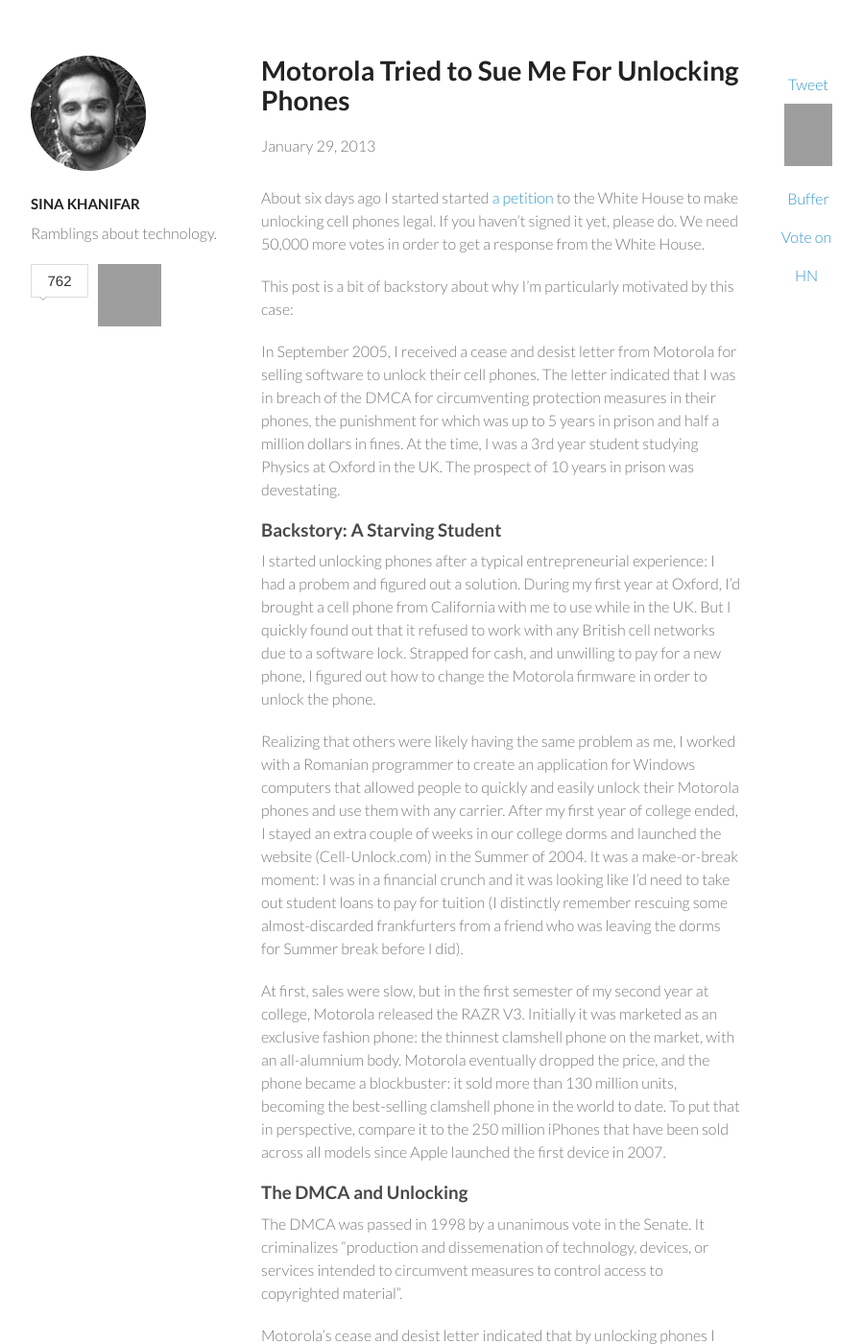
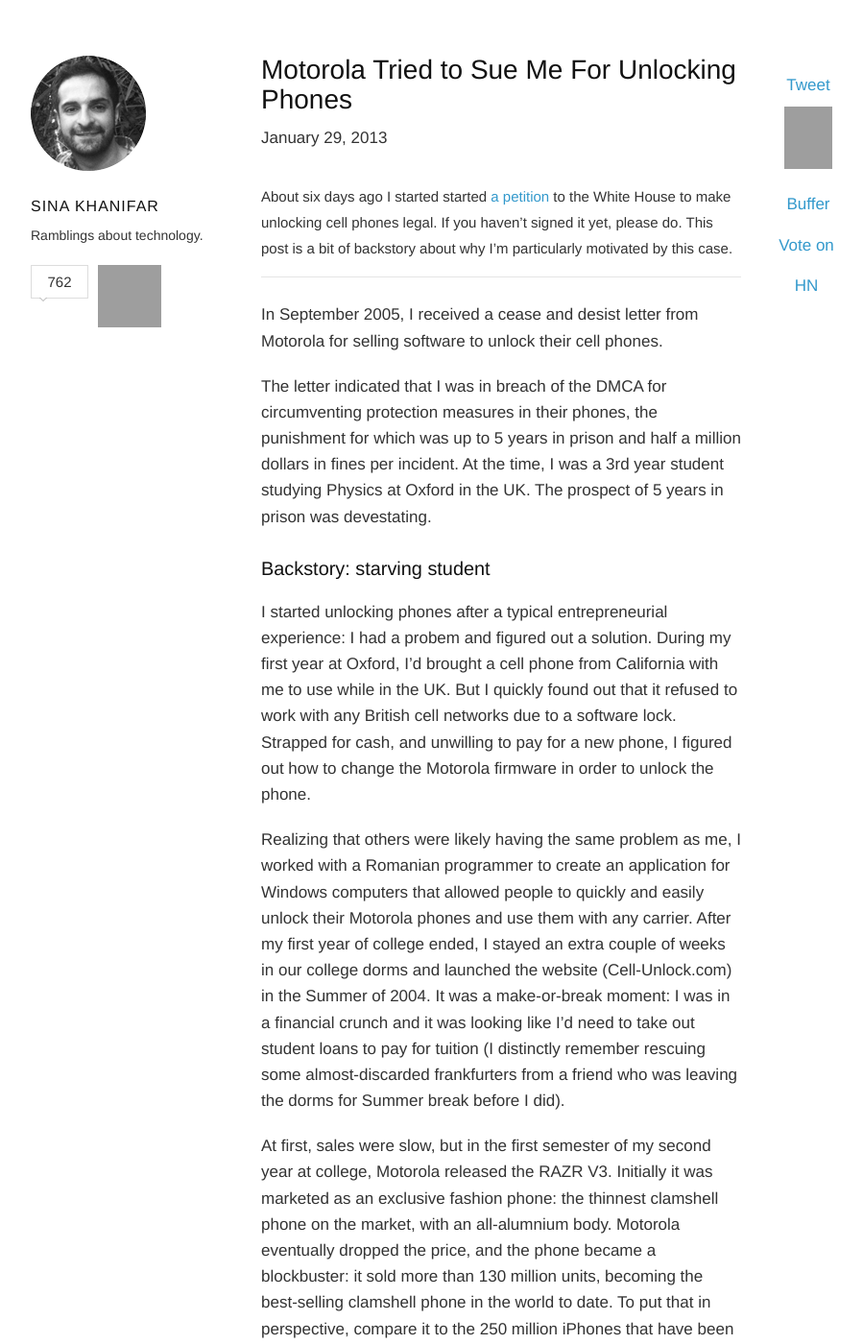
Before and after one commit to sinak/sinak.github.com, a Jekyll site: the page built from _posts/2013-01-29-test-post.md, in a window 1280 px wide and 1400 px high. Shown: the whole window at 96% size, without its empty margins (178-1077 px from the left). Built offline with Jekyll 4.4.1, drawn with Linux system fonts in a browser that asks for light colours; nearby versions of some CDN libraries; some web fonts are replaced; Markdown is read by kramdown in place of the engine named in the settings; comment, search, counter and statistics services are not loaded; some of the changed text lies outside the part shown; grey boxes are pictures that could not be loaded.

Commit message:
first post

```diff
--- a/_layouts/layout.html
+++ b/_layouts/layout.html
@@ -16,8 +16,10 @@
 
   <link rel="stylesheet" href="/css/base.css" type="text/css" media="screen, projection" />
   <link rel="stylesheet" href="/css/pygments.css" type="text/css" />
-  <link href='http://fonts.googleapis.com/css?family=Yanone+Kaffeesatz' rel='stylesheet' type='text/css'>
   <link rel="apple-touch-icon" href="/apple-touch-icon.png" />
+
+  <script type="text/javascript" src="//use.typekit.net/nmy1ayp.js"></script>
+<script type="text/javascript">try{Typekit.load();}catch(e){}</script>
 
   <script type="text/javascript" src="http://ajax.googleapis.com/ajax/libs/jquery/1.7.2/jquery.min.js"></script>
   <script type="text/javascript" src="/js/application.js"></script>
--- a/_layouts/post.html
+++ b/_layouts/post.html
@@ -35,10 +35,8 @@
   <section class="meta">
     <h3>About me</h3>
     <section class="copy">
-      <p>
-        I'm an entrepreneur, programmer, and tinkerer, and co-founder of <a href="http://opensignal.com">OpenSignal</a>. </p>
-        I also organize the <a href="meetup.com/San-Francisco-Quantified-Self/">San Francisco Quantified Self</a> Meetup group.
-      </p>
+      <p>I'm an entrepreneur, programmer, and tinkerer, and co-founder of <a href="http://opensignal.com">OpenSignal</a>. </p>
+      <p>I also organize the <a href="meetup.com/San-Francisco-Quantified-Self/">San Francisco Quantified Self</a> Meetup group.</p>
 
       <p><a href="https://twitter.com/sinak" target="_blank">Message me on Twitter</a>.</p>
       <p>
--- a/_posts/2013-01-29-test-post.md
+++ b/_posts/2013-01-29-test-post.md
@@ -6,20 +6,24 @@
 excerpt: According to the DMCA, I could have faced up to 10 years in jail. Read the story, and why I started an petition to the White House to keep unlocking legal.
 ---
 
-About six days ago I started started [a petition](https://petitions.whitehouse.gov/petition/make-unlocking-cell-phones-legal/1g9KhZG7) to the White House to make unlocking cell phones legal. If you haven't signed it yet, please do. We need 50,000 more votes in order to get a response from the White House.
+<sub>About six days ago I started started [a petition](https://petitions.whitehouse.gov/petition/make-unlocking-cell-phones-legal/1g9KhZG7) to the White House to make unlocking cell phones legal. If you haven't signed it yet, please do. This post is a bit of backstory about why I'm particularly motivated by this case.</sub>
 
-This post is a bit of backstory about why I'm particularly motivated by this case:
+---
 
-In September 2005, I received a cease and desist letter from Motorola for selling software to unlock their cell phones. The letter indicated that I was in breach of the DMCA for circumventing protection measures in their phones, the punishment for which was up to 5 years in prison and half a million dollars in fines. At the time, I was a 3rd year student studying Physics at Oxford in the UK. The prospect of 10 years in prison was devestating.
 
-### Backstory: A Starving Student
+
+In September 2005, I received a cease and desist letter from Motorola for selling software to unlock their cell phones.
+
+The letter indicated that I was in breach of the DMCA for circumventing protection measures in their phones, the punishment for which was up to 5 years in prison and half a million dollars in fines per incident. At the time, I was a 3rd year student studying Physics at Oxford in the UK. The prospect of 5 years in prison was devestating.
+
+### Backstory: starving student
 I started unlocking phones after a typical entrepreneurial experience: I had a probem and figured out a solution. During my first year at Oxford, I'd brought a cell phone from California with me to use while in the UK. But I quickly found out that it refused to work with any British cell networks due to a software lock. Strapped for cash, and unwilling to pay for a new phone, I figured out how to change the Motorola firmware in order to unlock the phone.
 
 Realizing that others were likely having the same problem as me, I worked with a Romanian programmer to create an application for Windows computers that allowed people to quickly and easily unlock their Motorola phones and use them with any carrier.  After my first year of college ended, I stayed an extra couple of weeks in our college dorms and launched the website (Cell-Unlock.com) in the Summer of 2004. It was a make-or-break moment: I was in a financial crunch and it was looking like I'd need to take out student loans to pay for tuition (I distinctly remember rescuing some almost-discarded frankfurters from a friend who was leaving the dorms for Summer break before I did).
 
 At first, sales were slow, but in the first semester of my second year at college, Motorola released the RAZR V3. Initially it was marketed as an exclusive fashion phone: the thinnest clamshell phone on the market, with an all-alumnium body. Motorola eventually dropped the price, and the phone became a blockbuster: it sold more than 130 million units, becoming the best-selling clamshell phone in the world to date. To put that in perspective, compare it to the 250 million iPhones that have been sold across all models since Apple launched the first device in 2007.
 
-### The DMCA and Unlocking
+### The DMCA and unlocking
 The DMCA was passed in 1998 by a unanimous vote in the Senate. It criminalizes "production and dissemenation of technology, devices, or services intended to circumvent measures to control access to copyrighted material".
 
 Motorola's cease and desist letter indicated that by unlocking phones I was "circumventing measures to controls access to copyrighted material", which amounted to a novel interpretation of the DMCA. Motorola weren't claiming that I was distributing any copyrighted software, but instead that my software unlawfully circumvented a measure controlling access to the phone's copyright-protected software.
@@ -30,7 +34,7 @@
 
 Instinctively, we understand that once we've purchased a product, it's up to us how we use or modify it. Replacing the hard drive on a Macbook understandably invalidates our warranty, but it isn't, and shouldn't be, illegal.
 
-### The Unlocking Exemption
+### The unlocking exemption
 
 Every three years, rulemaking proceedings are conducted by the Copyright Office to document whether noninfringing uses of copyright works are hampered by the DMCA. After the the Copyright Office makes it recommendations, the Library of Congress can create "classes of works" that users may access through circumvention without obtaining authorization from the copyright owner.
 
--- a/css/base.css
+++ b/css/base.css
@@ -1,26 +1,31 @@
-@import url(https://fonts.googleapis.com/css?family=Lato:300italic,700italic,300,700);
+@import url(http://fonts.googleapis.com/css?family=Sorts+Mill+Goudy:400);
 
 body {
   padding:50px;
-  font:16px/1.5 Lato, "Helvetica Neue", Helvetica, Arial, sans-serif;
-  color:#777;
-  font-weight:300;
+  font:17px/1.6 "freight-sans-pro", "Helvetica Neue", Helvetica, Arial, sans-serif;
+  color:#333;
+  font-weight:400;
 }
 
 h1, h2, h3, h4, h5, h6 {
-  color:#222;
+  color:#111;
   margin:0 0 20px;
+  font-weight:500;
 }
 
 p, ul, ol, table, pre, dl {
   margin:0 0 20px;
 }
 
+sub { line-height:1.1; font-size: 15px; margin-bottom;15px}
+
 h1, h2, h3 {
   line-height:1.1;
 }
 
-h3 { margin: 0 0 10px 0;}
+h3 {font-size:;}
+
+h3 { margin: 30px 0 20px 0;}
 
 h1 {
   font-size:28px;
@@ -28,13 +33,13 @@
 .content h1 {
   float:right;
   width:100%;
+  margin-bottom:10px;
 }
 h2 {
   color:#393939;
 }
 
 h3, h4, h5, h6 {
-  color:#494949;
 }
 
 a {
@@ -108,21 +113,28 @@
   max-width:100%;
 }
 
+header {
+  width:205px;
+  float:left;
+  position:fixed;
+}
+
 header h1 {
-  font-size:15px;
-  text-transform: uppercase;
+  font-size:16px;
   margin-bottom:10px;
+  font-weight:500;
+  text-transform:uppercase;
+  letter-spacing: 1px;
+}
+
+header p {
+  font-size:14px;
 }
 
 header img {
   margin-bottom:20px;
 }
 
-header {
-  width:205px;
-  float:left;
-  position:fixed;
-}
 
 strong {
   color:#222;
@@ -184,6 +196,10 @@
 
 span.pluginCountTextDisconnected {}
 
+section.postcontent {
+  padding-bottom:10px;
+}
+
 section.byline {
   padding-bottom:30px;
 }
@@ -196,7 +212,7 @@
   border:0;
   background:#e5e5e5;
   height:1px;
-  margin:0 0 20px;
+  margin:0 0 25px;
 }
 
 footer {
@@ -208,6 +224,7 @@
 
 section.meta h3 {
   margin-bottom:10px;
+  font-size: 18px;
 }
 
 .excerpt h3 {
@@ -223,8 +240,9 @@
   margin-bottom:7px;
 }
 
-p.meta {
+.meta p {
   font-size:15px;
+  margin-bottom:10px;
 }
 
 #share_sidebar {
@@ -254,6 +272,8 @@
   position:relative;
   right:2px;
   }
+
+
 
 @media print, screen and (max-width: 900px) {
 
```
